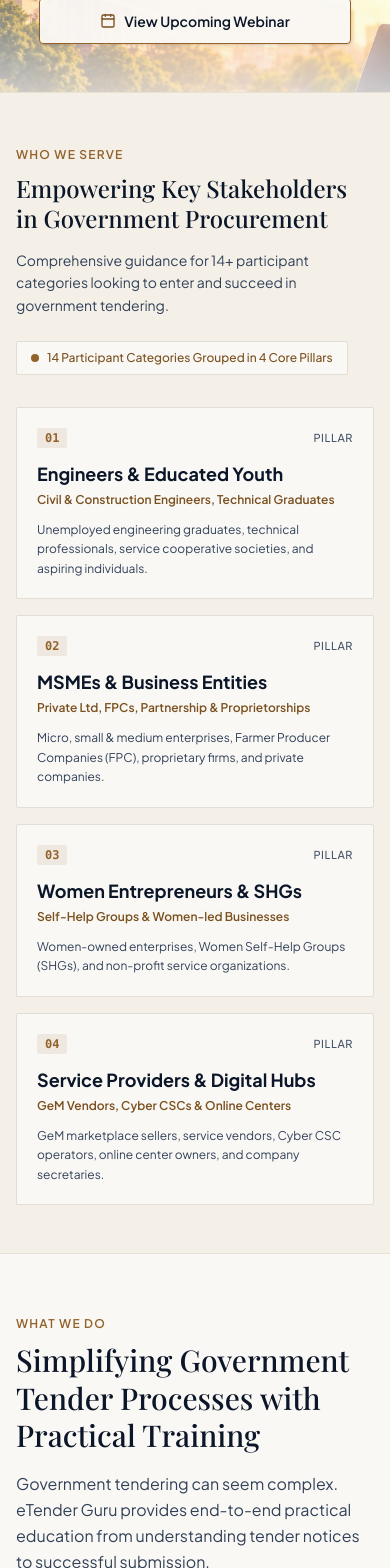
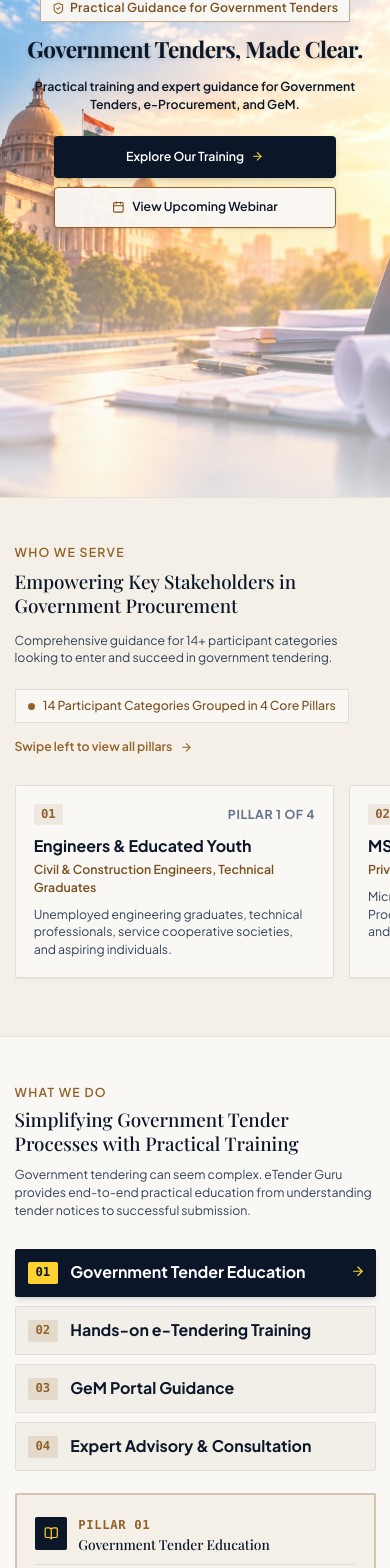
Before and after one commit to Smith-Dhande/TenderGuru, a React (Vite) app in the folder client/: page / in a window 390 px wide. Shown: the part 340-1908 px from the top of the page. Built offline with nearby package versions, Linux system fonts and the light colour scheme; a web font is replaced by a local one.

Commit message:
feat : Responsive designing

```diff
--- a/client/src/components/hero/Hero.jsx
+++ b/client/src/components/hero/Hero.jsx
@@ -6,7 +6,7 @@ export const Hero = () => {
   const { t, language } = useLanguage();
 
   return (
-    <section className="relative overflow-hidden bg-[#FAF8F5] pt-10 pb-12 sm:pt-14 sm:pb-16 md:pt-20 md:pb-20 border-b border-[#E8E2D5]">
+    <section className="relative overflow-hidden bg-[#FAF8F5] min-h-[calc(100svh-80px)] flex items-center justify-center pt-8 pb-10 sm:pt-14 sm:pb-16 md:pt-16 md:pb-16 border-b border-[#E8E2D5]">
 
       {/* High-Clarity Responsive Background Image Container */}
       <div className="absolute inset-0 pointer-events-none overflow-hidden select-none">
@@ -23,16 +23,19 @@ export const Hero = () => {
           style={{ backgroundImage: `url('/hero_bg.png')` }}
         />
 
-        {/* Minimal Subtle Overlay */}
-        <div className="absolute inset-0 bg-gradient-to-b from-[#FAF8F5]/40 via-transparent to-[#FAF8F5]/75" />
-        <div className="absolute inset-0 bg-[radial-gradient(ellipse_at_center,_var(--tw-gradient-stops))] from-[#FAF8F5]/30 via-transparent to-[#FAF8F5]/60" />
+        {/* Mobile Overlay - Subtle Vignette */}
+        <div className="absolute inset-0 sm:hidden bg-gradient-to-b from-[#FAF8F5]/40 via-transparent to-[#FAF8F5]/75" />
+
+        {/* Desktop Overlay */}
+        <div className="hidden sm:block absolute inset-0 bg-gradient-to-b from-[#FAF8F5]/40 via-transparent to-[#FAF8F5]/75" />
+        <div className="hidden sm:block absolute inset-0 bg-[radial-gradient(ellipse_at_center,_var(--tw-gradient-stops))] from-[#FAF8F5]/30 via-transparent to-[#FAF8F5]/60" />
       </div>
 
       {/* Main Centered Content Container */}
-      <div className="relative max-w-4xl mx-auto px-3.5 sm:px-6 lg:px-8 text-center">
+      <div className="relative max-w-4xl mx-auto px-3.5 sm:px-6 lg:px-8 text-center w-full my-auto">
 
         {/* Eyebrow / Credibility Statement */}
-        <div className="inline-flex items-center space-x-1.5 sm:space-x-2 bg-[#FAF8F5]/95 backdrop-blur-md border border-[#93622A]/50 px-3 py-1.5 sm:px-4 sm:py-1.5 rounded-xs text-[#7A501F] text-[11px] sm:text-xs md:text-sm font-semibold tracking-wide mb-4 sm:mb-5 shadow-sm max-w-full">
+        <div className="inline-flex items-center space-x-1.5 sm:space-x-2 bg-[#FAF8F5]/95 backdrop-blur-md border border-[#93622A]/50 px-3 py-1 sm:px-4 sm:py-1.5 rounded-xs text-[#7A501F] text-[10px] xs:text-[11px] sm:text-xs md:text-sm font-semibold tracking-wide mb-4 sm:mb-5 shadow-xs max-w-full">
           <ShieldCheck className="w-3.5 h-3.5 sm:w-4 sm:h-4 text-[#93622A] shrink-0" />
           <span className={`text-center leading-snug ${language === 'mr' ? 'font-mr' : 'font-sans'}`}>
             {t('hero.eyebrow')}
@@ -42,44 +45,44 @@ export const Hero = () => {
         {/* Responsive Headline */}
         <div className="mb-4 sm:mb-5">
           <h1
-            className={`text-2xl sm:text-3xl md:text-4xl lg:text-5xl text-[#0B1628] font-extrabold tracking-tight leading-[1.18] sm:leading-[1.14] drop-shadow-sm inline-block ${
-              language === 'mr' ? 'font-mr text-2.5xl sm:text-3.5xl md:text-4.5xl' : 'font-editorial'
+            className={`text-xl xs:text-2xl sm:text-3xl md:text-4xl lg:text-5xl text-[#0B1628] font-extrabold tracking-tight leading-[1.18] sm:leading-[1.14] drop-shadow-sm inline-block ${
+              language === 'mr' ? 'font-mr text-xl xs:text-2xl sm:text-3.5xl md:text-4.5xl' : 'font-editorial'
             }`}
           >
             {t('hero.title')}
           </h1>
         </div>
 
-        {/* Responsive Supporting Description */}
+        {/* Supporting Description */}
         <p
-          className={`max-w-2xl mx-auto text-sm sm:text-base md:text-lg text-[#0B1628] font-semibold leading-relaxed mb-6 sm:mb-8 drop-shadow-xs ${
-            language === 'mr' ? 'font-mr text-sm sm:text-base md:text-lg' : 'font-sans'
+          className={`max-w-2xl mx-auto text-xs xs:text-sm sm:text-base md:text-lg text-[#0B1628] font-semibold leading-relaxed mb-6 sm:mb-8 drop-shadow-xs px-1 ${
+            language === 'mr' ? 'font-mr text-xs xs:text-sm sm:text-base md:text-lg' : 'font-sans'
           }`}
         >
           {t('hero.subtitle')}
         </p>
 
-        {/* Mobile Action Buttons - Touch Friendly */}
+        {/* Action Buttons */}
         <div className="flex flex-col sm:flex-row items-center justify-center gap-2.5 sm:gap-4 max-w-xs sm:max-w-md md:max-w-lg mx-auto w-full px-1 sm:px-0">
           {/* Primary CTA */}
           <a
             href="#training"
-            className={`w-full sm:w-auto inline-flex items-center justify-center bg-[#0B1628] active:bg-[#16243B] hover:bg-[#16243B] text-white px-6 py-3 sm:px-7 sm:py-3.5 rounded-sm border border-[#0B1628] text-sm font-semibold shadow-md transition-all duration-200 group ${
-              language === 'mr' ? 'font-mr text-base' : 'font-sans'
+            className={`w-full sm:w-auto inline-flex items-center justify-center bg-[#0B1628] active:bg-[#16243B] hover:bg-[#16243B] text-white px-6 py-3 sm:px-7 sm:py-3.5 rounded-sm border border-[#0B1628] text-xs sm:text-sm font-semibold shadow-md transition-all duration-200 group ${
+              language === 'mr' ? 'font-mr text-sm sm:text-base' : 'font-sans'
             }`}
           >
             <span>{t('hero.primaryCta')}</span>
-            <ArrowRight className="ml-2 w-4 h-4 text-amber-300 transition-transform group-hover:translate-x-1" />
+            <ArrowRight className="ml-2 w-3.5 h-3.5 sm:w-4 sm:h-4 text-amber-300 transition-transform group-hover:translate-x-1" />
           </a>
 
           {/* Secondary CTA */}
           <a
             href="#webinars"
-            className={`w-full sm:w-auto inline-flex items-center justify-center bg-[#FAF8F5]/95 active:bg-[#F2EFE9] hover:bg-[#F2EFE9] text-[#0B1628] hover:text-[#93622A] px-6 py-3 sm:px-7 sm:py-3.5 rounded-sm border border-[#93622A] text-sm font-semibold shadow-sm transition-all duration-200 ${
-              language === 'mr' ? 'font-mr text-base' : 'font-sans'
+            className={`w-full sm:w-auto inline-flex items-center justify-center bg-[#FAF8F5]/95 active:bg-[#F2EFE9] hover:bg-[#F2EFE9] text-[#0B1628] hover:text-[#93622A] px-6 py-3 sm:px-7 sm:py-3.5 rounded-sm border border-[#93622A] text-xs sm:text-sm font-semibold shadow-sm transition-all duration-200 ${
+              language === 'mr' ? 'font-mr text-sm sm:text-base' : 'font-sans'
             }`}
           >
-            <Calendar className="mr-2 w-4 h-4 text-[#7A501F]" />
+            <Calendar className="mr-2 w-3.5 h-3.5 sm:w-4 sm:h-4 text-[#7A501F]" />
             <span>{t('hero.secondaryCta')}</span>
           </a>
         </div>
--- a/client/src/components/sections/CoreDomains.jsx
+++ b/client/src/components/sections/CoreDomains.jsx
@@ -7,36 +7,36 @@ export const CoreDomains = () => {
   const items = t('domains.items');
 
   return (
-    <section id="services" className="py-14 sm:py-18 bg-[#0B1628] text-white border-b border-[#16243B]">
+    <section id="services" className="py-12 sm:py-18 bg-[#0B1628] text-white border-b border-[#16243B]">
       <div className="max-w-7xl mx-auto px-4 sm:px-6 lg:px-8">
 
         {/* Header */}
-        <div className="max-w-3xl mb-12">
+        <div className="max-w-3xl mb-8 sm:mb-12">
           <span className="text-xs font-semibold tracking-widest text-amber-300 uppercase font-sans">
             {t('domains.tag')}
           </span>
-          <h2 className={`text-3xl sm:text-4xl text-white font-bold mt-2 leading-tight ${
-            language === 'mr' ? 'font-mr font-semibold' : 'font-editorial font-normal'
+          <h2 className={`text-2xl sm:text-3xl md:text-4xl text-white font-bold mt-1.5 leading-tight ${
+            language === 'mr' ? 'font-mr font-semibold text-2.5xl sm:text-3.5xl' : 'font-editorial font-normal'
           }`}>
             {t('domains.title')}
           </h2>
         </div>
 
         {/* 3 Domain Columns */}
-        <div className="grid grid-cols-1 md:grid-cols-3 gap-8 border-t border-slate-700/60 pt-8">
+        <div className="grid grid-cols-1 md:grid-cols-3 gap-6 lg:gap-8 border-t border-slate-700/60 pt-6 sm:pt-8">
           {items.map((item, idx) => (
-            <div key={idx} className="flex flex-col justify-between p-6 bg-slate-900/50 border border-slate-800 rounded-xs hover:border-amber-300/40 transition-colors">
+            <div key={idx} className="flex flex-col justify-between p-5 sm:p-6 bg-slate-900/50 border border-slate-800 rounded-xs hover:border-amber-300/40 transition-colors">
               <div>
-                <span className="text-3xl font-bold text-amber-300/90 font-mono mb-4 block">
+                <span className="text-2xl sm:text-3xl font-bold text-amber-300/90 font-mono mb-3 block">
                   {item.code}
                 </span>
-                <h3 className={`text-xl font-bold text-white mb-3 ${
-                  language === 'mr' ? 'font-mr text-2xl' : 'font-sans'
+                <h3 className={`text-lg sm:text-xl font-bold text-white mb-2.5 ${
+                  language === 'mr' ? 'font-mr text-xl sm:text-2xl' : 'font-sans'
                 }`}>
                   {item.name}
                 </h3>
-                <p className={`text-slate-300 text-sm leading-relaxed mb-6 ${
-                  language === 'mr' ? 'font-mr text-base' : 'font-sans'
+                <p className={`text-slate-300 text-xs sm:text-sm leading-relaxed mb-5 ${
+                  language === 'mr' ? 'font-mr text-sm sm:text-base' : 'font-sans'
                 }`}>
                   {item.desc}
                 </p>
@@ -44,7 +44,7 @@ export const CoreDomains = () => {
 
               <a
                 href="#contact"
-                className="inline-flex items-center text-xs font-semibold text-amber-300 hover:text-white uppercase tracking-wider transition-colors pt-4 border-t border-slate-800"
+                className="inline-flex items-center text-xs font-semibold text-amber-300 hover:text-white uppercase tracking-wider transition-colors pt-3 border-t border-slate-800"
               >
                 <span>{language === 'mr' ? 'अधिक जाणून घ्या' : 'Learn More'}</span>
                 <ArrowUpRight className="ml-1.5 w-3.5 h-3.5" />
--- a/client/src/components/sections/TrustBar.jsx
+++ b/client/src/components/sections/TrustBar.jsx
@@ -1,6 +1,6 @@
 import React from 'react';
 import { useLanguage } from '../../context/LanguageContext';
-import { ArrowUpRight } from 'lucide-react';
+import { ArrowRight } from 'lucide-react';
 
 export const TrustBar = () => {
   const { t, language } = useLanguage();
@@ -40,11 +40,56 @@ export const TrustBar = () => {
                   : '14 Participant Categories Grouped in 4 Core Pillars'}
               </span>
             </div>
+
+            {/* Mobile Scroll Prompt Indicator */}
+            <div className="sm:hidden mt-4 flex items-center space-x-2 text-xs text-[#93622A] font-semibold">
+              <span>{language === 'mr' ? 'उजवीकडे स्वाइप करा' : 'Swipe left to view all pillars'}</span>
+              <ArrowRight className="w-3.5 h-3.5" />
+            </div>
           </div>
 
-          {/* Right Column - 4 Structured Pillar Groups (2x2 Grid) */}
+          {/* Right Column - Horizontally Scrollable Track on Mobile, 2x2 Grid on Desktop */}
           <div className="lg:col-span-8">
-            <div className="grid grid-cols-1 sm:grid-cols-2 gap-4 lg:gap-5">
+
+            {/* Mobile View: Horizontally Scrollable Card Track */}
+            <div className="sm:hidden flex overflow-x-auto snap-x snap-mandatory gap-4 pb-4 -mx-4 px-4 scrollbar-none">
+              {groups.map((item, idx) => (
+                <div
+                  key={idx}
+                  className="w-[82vw] shrink-0 snap-center bg-[#FAF8F5] border border-[#E2DDD5] p-5 rounded-xs shadow-2xs flex flex-col justify-between"
+                >
+                  <div>
+                    <div className="flex items-center justify-between mb-3">
+                      <span className="text-xs font-mono font-bold text-[#93622A] bg-[#93622A]/10 px-2 py-0.5 rounded-xs">
+                        {item.num}
+                      </span>
+                      <span className="text-[10px] text-slate-500 font-bold tracking-wider uppercase">
+                        {language === 'mr' ? 'स्तंभ' : 'Pillar'} {idx + 1} of 4
+                      </span>
+                    </div>
+
+                    <h3 className={`text-base font-bold text-[#0B1628] mb-1 ${
+                      language === 'mr' ? 'font-mr text-lg' : 'font-sans'
+                    }`}>
+                      {item.title}
+                    </h3>
+
+                    <p className="text-xs font-semibold text-[#7A501F] mb-2.5">
+                      {item.subtitle}
+                    </p>
+
+                    <p className={`text-xs text-slate-700 leading-relaxed ${
+                      language === 'mr' ? 'font-mr text-xs' : 'font-sans'
+                    }`}>
+                      {item.desc}
+                    </p>
+                  </div>
+                </div>
+              ))}
+            </div>
+
+            {/* Desktop / Tablet View: UNCHANGED 2x2 Grid */}
+            <div className="hidden sm:grid sm:grid-cols-2 gap-4 lg:gap-5">
               {groups.map((item, idx) => (
                 <div
                   key={idx}
@@ -76,10 +121,10 @@ export const TrustBar = () => {
                       {item.desc}
                     </p>
                   </div>
-
                 </div>
               ))}
             </div>
+
           </div>
 
         </div>
--- a/client/src/components/sections/WhatWeDo.jsx
+++ b/client/src/components/sections/WhatWeDo.jsx
@@ -10,29 +10,31 @@ export const WhatWeDo = () => {
   const icons = [BookOpen, Laptop, Store, Award];
 
   return (
-    <section id="about" className="py-14 sm:py-20 bg-[#FAF8F5] border-b border-[#E8E2D5]">
+    <section id="about" className="py-12 sm:py-20 bg-[#FAF8F5] border-b border-[#E8E2D5]">
       <div className="max-w-7xl mx-auto px-4 sm:px-6 lg:px-8">
 
         {/* Section Header */}
-        <div className="max-w-3xl mb-12">
+        <div className="max-w-3xl mb-8 sm:mb-12">
           <span className="text-xs font-semibold tracking-widest text-[#93622A] uppercase font-sans">
             {t('whatWeDo.tag')}
           </span>
-          <h2 className={`text-3xl sm:text-4xl text-[#0B1628] font-bold mt-2 mb-4 leading-tight ${language === 'mr' ? 'font-mr font-semibold' : 'font-editorial font-normal'
+          <h2 className={`text-2xl sm:text-3xl md:text-4xl text-[#0B1628] font-bold mt-1.5 mb-3 leading-tight ${
+            language === 'mr' ? 'font-mr font-semibold text-2.5xl sm:text-3.5xl' : 'font-editorial font-normal'
           }`}>
             {t('whatWeDo.title')}
           </h2>
-          <p className={`text-base sm:text-lg text-slate-700 leading-relaxed ${language === 'mr' ? 'font-mr' : 'font-sans'
+          <p className={`text-sm sm:text-base md:text-lg text-slate-700 leading-relaxed ${
+            language === 'mr' ? 'font-mr text-sm sm:text-base' : 'font-sans'
           }`}>
             {t('whatWeDo.subtitle')}
           </p>
         </div>
 
-        {/* Editorial Split Layout (Left: Pillar Selector, Right: In-depth Showcase) */}
-        <div className="grid grid-cols-1 lg:grid-cols-12 gap-8 items-stretch">
+        {/* Editorial Split Layout */}
+        <div className="grid grid-cols-1 lg:grid-cols-12 gap-6 lg:gap-8 items-stretch">
 
-          {/* Left Column: Numbered List Navigation (4 cols) */}
-          <div className="lg:col-span-5 flex flex-col space-y-3">
+          {/* Left Column: Numbered List Navigation */}
+          <div className="lg:col-span-5 flex flex-col space-y-2.5 sm:space-y-3">
             {features.map((feature, idx) => {
               const Icon = icons[idx % icons.length];
               const isActive = activeTab === idx;
@@ -40,43 +42,48 @@ export const WhatWeDo = () => {
                 <button
                   key={idx}
                   onClick={() => setActiveTab(idx)}
-                  className={`w-full text-left p-4 sm:p-5 rounded-xs transition-all duration-200 border flex items-start space-x-4 ${isActive
+                  className={`w-full text-left p-3.5 sm:p-5 rounded-xs transition-all duration-200 border flex items-start space-x-3.5 ${
+                    isActive
                       ? 'bg-[#0B1628] text-white border-[#0B1628] shadow-md'
                       : 'bg-[#F2EFE9] text-[#16243B] border-[#E2DDD5] hover:bg-[#EAE5DA]'
                   }`}
                 >
-                  <span className={`text-sm font-mono font-bold px-2 py-0.5 rounded-xs ${isActive ? 'bg-amber-300 text-[#0B1628]' : 'bg-[#93622A]/15 text-[#93622A]'
+                  <span className={`text-xs font-mono font-bold px-2 py-0.5 rounded-xs ${
+                    isActive ? 'bg-amber-300 text-[#0B1628]' : 'bg-[#93622A]/15 text-[#93622A]'
                   }`}>
                     0{idx + 1}
                   </span>
 
                   <div className="flex-1">
-                    <h3 className={`font-bold text-base sm:text-lg ${isActive ? 'text-white' : 'text-[#0B1628]'
-                      } ${language === 'mr' ? 'font-mr text-lg sm:text-xl' : 'font-sans'}`}>
+                    <h3 className={`font-bold text-sm sm:text-lg ${
+                      isActive ? 'text-white' : 'text-[#0B1628]'
+                    } ${language === 'mr' ? 'font-mr text-base sm:text-xl' : 'font-sans'}`}>
                       {feature.title}
                     </h3>
                   </div>
 
-                  <ArrowRight className={`w-4 h-4 mt-1 transition-transform ${isActive ? 'text-amber-300 translate-x-1' : 'text-slate-400 opacity-0 group-hover:opacity-100'
+                  <ArrowRight className={`w-4 h-4 mt-0.5 transition-transform ${
+                    isActive ? 'text-amber-300 translate-x-1' : 'text-slate-400 opacity-0 group-hover:opacity-100'
                   }`} />
                 </button>
               );
             })}
           </div>
 
-          {/* Right Column: Detailed Editorial Feature Card (7 cols) */}
-          <div className="lg:col-span-7 bg-[#F4F0E8] border-2 border-[#93622A]/30 p-6 sm:p-8 rounded-xs flex flex-col justify-between">
+          {/* Right Column: Detailed Feature Showcase */}
+          <div className="lg:col-span-7 bg-[#F4F0E8] border-2 border-[#93622A]/30 p-5 sm:p-8 rounded-xs flex flex-col justify-between">
             <div>
-              <div className="flex items-center justify-between pb-4 mb-6 border-b border-[#E2DDD5]">
+              <div className="flex items-center justify-between pb-3 sm:pb-4 mb-4 sm:mb-6 border-b border-[#E2DDD5]">
                 <div className="flex items-center space-x-3">
-                  {/* <div className="w-10 h-10 bg-[#0B1628] text-amber-300 flex items-center justify-center rounded-xs">
-                    {React.createElement(icons[activeTab % icons.length], { className: "w-5 h-5" })}
-                  </div> */}
+                  <div className="w-9 h-9 sm:w-10 sm:h-10 bg-[#0B1628] text-amber-300 flex items-center justify-center rounded-xs shrink-0">
+                    {React.createElement(icons[activeTab % icons.length], { className: "w-4 h-4 sm:w-5 sm:h-5" })}
+                  </div>
                   <div>
-                    <span className="text-xs font-bold font-mono text-[#93622A] uppercase tracking-wider">
+                    <span className="text-[11px] font-bold font-mono text-[#93622A] uppercase tracking-wider">
                       Pillar 0{activeTab + 1}
                     </span>
-                    <h4 className={`text-xl sm:text-2xl font-bold text-[#0B1628] ${language === 'mr' ? 'font-mr text-2xl' : 'font-editorial font-normal'
+                    <h4 className={`text-lg sm:text-2xl font-bold text-[#0B1628] ${
+                      language === 'mr' ? 'font-mr text-xl sm:text-2xl' : 'font-editorial font-normal'
                     }`}>
                       {features[activeTab].title}
                     </h4>
@@ -84,28 +91,30 @@ export const WhatWeDo = () => {
                 </div>
               </div>
 
-              <p className={`text-slate-800 text-base sm:text-lg leading-relaxed mb-6 ${language === 'mr' ? 'font-mr text-lg' : 'font-sans font-normal'
+              <p className={`text-slate-800 text-xs sm:text-base md:text-lg leading-relaxed mb-4 sm:mb-6 ${
+                language === 'mr' ? 'font-mr text-sm sm:text-lg' : 'font-sans font-normal'
               }`}>
                 {features[activeTab].desc}
               </p>
             </div>
 
             {/* Bottom Callout in Active Card */}
-            <div className="pt-6 border-t border-[#E2DDD5] flex flex-col sm:flex-row items-start sm:items-center justify-between gap-4">
+            <div className="pt-4 sm:pt-6 border-t border-[#E2DDD5] flex flex-col sm:flex-row items-start sm:items-center justify-between gap-3 sm:gap-4">
               <div className="flex items-center space-x-2 text-xs font-semibold text-[#7A501F]">
-                <Check className="w-4 h-4 text-[#93622A]" />
-                <span className={language === 'mr' ? 'font-mr text-sm' : 'font-sans'}>
+                <Check className="w-3.5 h-3.5 sm:w-4 sm:h-4 text-[#93622A]" />
+                <span className={language === 'mr' ? 'font-mr text-xs sm:text-sm' : 'font-sans'}>
                   {language === 'mr' ? 'व्यवहारिक प्रशिक्षण व मार्गदर्शन' : 'Practical Hands-on Guidance'}
                 </span>
               </div>
 
               <a
                 href="#training"
-                className={`inline-flex items-center text-xs font-bold uppercase tracking-wider text-[#0B1628] hover:text-[#93622A] transition-colors ${language === 'mr' ? 'font-mr text-sm font-semibold' : 'font-sans'
+                className={`inline-flex items-center text-xs font-bold uppercase tracking-wider text-[#0B1628] hover:text-[#93622A] transition-colors ${
+                  language === 'mr' ? 'font-mr text-xs font-semibold' : 'font-sans'
                 }`}
               >
                 <span>{language === 'mr' ? 'सविस्तर माहिती पहा' : 'Explore Modules'}</span>
-                <ArrowRight className="ml-1.5 w-4 h-4 text-[#93622A]" />
+                <ArrowRight className="ml-1.5 w-3.5 h-3.5 text-[#93622A]" />
               </a>
             </div>
 
--- a/client/src/index.css
+++ b/client/src/index.css
@@ -45,7 +45,39 @@ body {
   font-family: 'Mukta', 'Noto Sans Devanagari', system-ui, sans-serif;
 }
 
-/* Refined non-heavy link transition */
+/* Mobile-Only Typography Scaling (Desktop & Tablet UNCHANGED) */
+@media (max-width: 639px) {
+  html {
+    font-size: 14.5px;
+  }
+
+  h1 {
+    font-size: 1.55rem;
+    line-height: 1.2;
+  }
+
+  h2 {
+    font-size: 1.3rem;
+    line-height: 1.25;
+  }
+
+  h3 {
+    font-size: 1.1rem;
+    line-height: 1.3;
+  }
+
+  h4 {
+    font-size: 0.95rem;
+    line-height: 1.35;
+  }
+
+  p, span, li, button, input, textarea {
+    font-size: 0.85rem;
+    line-height: 1.45;
+  }
+}
+
+/* Refined link transition */
 a, button {
   transition: all 0.2s cubic-bezier(0.16, 1, 0.3, 1);
 }
```
Lines whose indentation alone changed are shown as unchanged.
